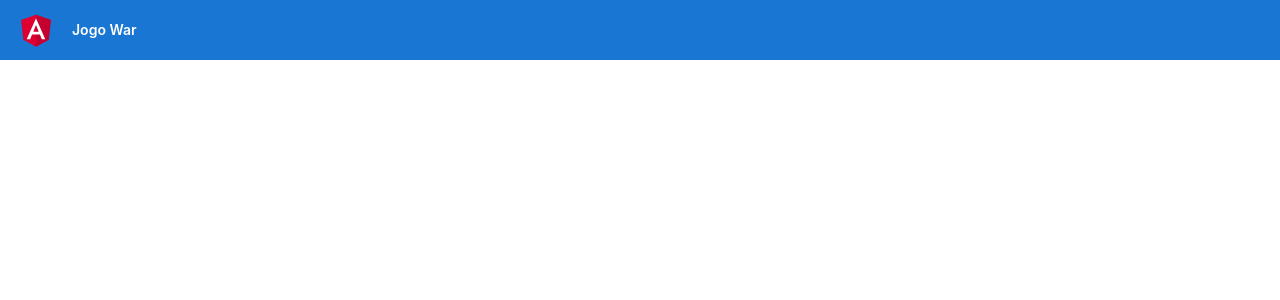
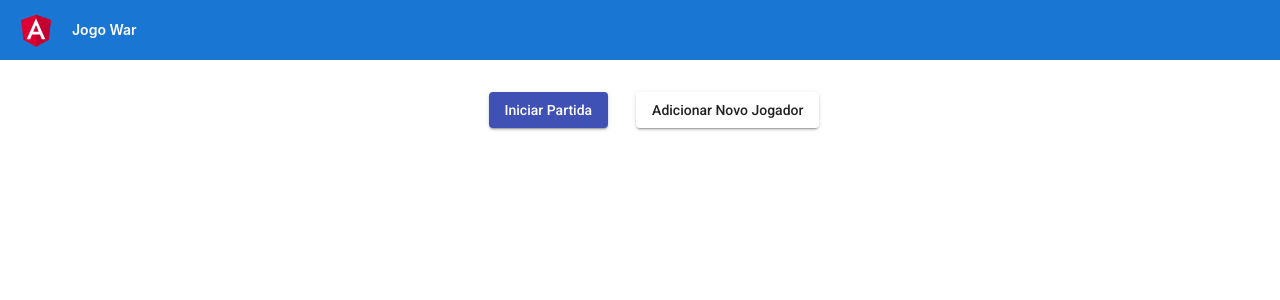
Before and after one commit to GregoryLacerda/jogo-war, an Angular app in the folder app/jogo-war-app/: page / in a window 1280 px wide. Shown: the top 300 px of the page. Built offline with nearby package versions, Linux system fonts and the light colour scheme.

Commit message:
Concluída tela inicial

```diff
--- a/app/jogo-war-app/src/app/app.component.html
+++ b/app/jogo-war-app/src/app/app.component.html
@@ -68,8 +68,15 @@
 
   .content {
     display: flex;
+    margin-top: 5%;
     padding: 0 16px;
     flex-direction: column;
+    align-items: center;
+  }
+  .button-row{
+    padding-top: 2em;
+    padding-left: 2em;
+    display: inline-block;
     align-items: center;
   }
 </style>
@@ -87,6 +94,14 @@
 </div>
 
 <div class="content" role="main">
+  <section>
+    <div class="button-row">
+      <button mat-raised-button color="primary">Iniciar Partida</button>
+    </div>
+    <div class="button-row">
+      <button mat-raised-button color="basic">Adicionar Novo Jogador</button>
+    </div>
+  </section>
 </div>
 
 <router-outlet></router-outlet>
--- a/app/jogo-war-app/src/app/app.module.ts
+++ b/app/jogo-war-app/src/app/app.module.ts
@@ -1,5 +1,7 @@
 import { NgModule } from '@angular/core';
 import { BrowserModule } from '@angular/platform-browser';
+
+import {MatIconModule} from '@angular/material/icon';
 
 import { AppRoutingModule } from './app-routing.module';
 import { AppComponent } from './app.component';
@@ -20,7 +22,8 @@ import { PartidaComponent } from './compenents/partida/partida.component';
     AppRoutingModule,
     BrowserAnimationsModule,
     MatButtonModule,
-    FormsModule
+    FormsModule,
+    MatIconModule
   ],
   providers: [],
   bootstrap: [AppComponent]
```
